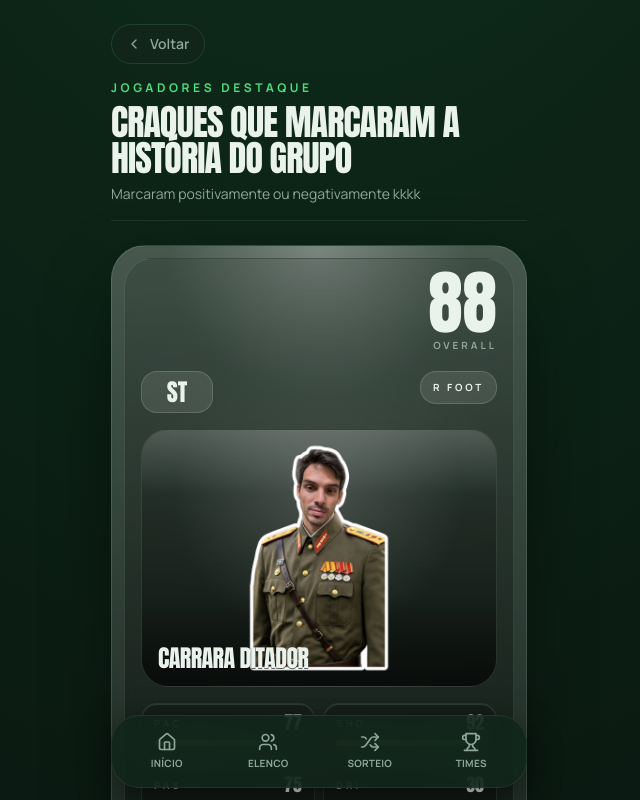
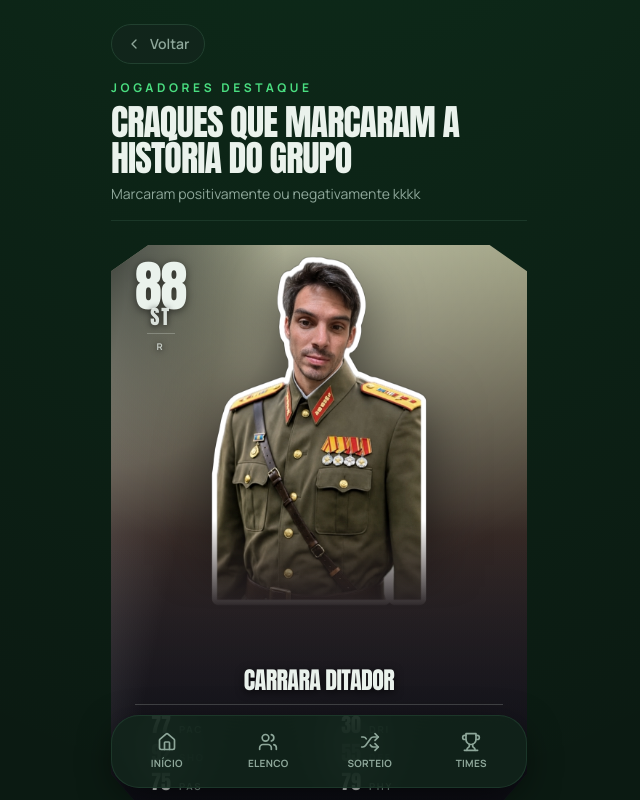
Before and after one commit to gabrielcaixeta01/FutCarrara, a Next.js app: page /destaques in a window 1280 px wide. Shown: the top 800 px of the page, without its empty margins (321-961 px from the left). Built offline with nearby package versions, Linux system fonts and the light colour scheme.

Commit message:
Upgrade nas figurinhas

```diff
--- a/src/app/destaques/page.tsx
+++ b/src/app/destaques/page.tsx
@@ -17,7 +17,7 @@ const HIGHLIGHT_PLAYERS: HighlightPlayer[] = [
     dribble: 30,
     defense: 55,
     physical: 79,
-    accent: 'from-amber-300/35 via-orange-400/10 to-pink-500/15',
+    accent: 'from-amber-100/60 via-rose-400/18 to-purple-950/35',
   },
   {
     id: 'destaque-2',
@@ -33,7 +33,7 @@ const HIGHLIGHT_PLAYERS: HighlightPlayer[] = [
     dribble: 3,
     defense: 40,
     physical: 32,
-    accent: 'from-sky-300/35 via-cyan-400/10 to-emerald-400/15',
+    accent: 'from-orange-300/45 via-amber-700/22 to-stone-900/40',
   },
   {
     id: 'destaque-3',
@@ -49,7 +49,7 @@ const HIGHLIGHT_PLAYERS: HighlightPlayer[] = [
     dribble: 21,
     defense: 40,
     physical: 12,
-    accent: 'from-sky-300/35 via-cyan-400/10 to-emerald-400/15',
+    accent: 'from-lime-200/45 via-yellow-600/16 to-emerald-950/35',
   },
   {
     id: 'destaque-4',
@@ -65,7 +65,7 @@ const HIGHLIGHT_PLAYERS: HighlightPlayer[] = [
     dribble: 85,
     defense: 78,
     physical: 79,
-    accent: 'from-sky-300/35 via-cyan-400/10 to-emerald-400/15',
+    accent: 'from-yellow-100/55 via-amber-400/18 to-orange-950/35',
   },
   {
     id: 'destaque-5',
@@ -81,7 +81,7 @@ const HIGHLIGHT_PLAYERS: HighlightPlayer[] = [
     dribble: 88,
     defense: 91,
     physical: 78,
-    accent: 'from-sky-300/35 via-cyan-400/10 to-emerald-400/15',
+    accent: 'from-slate-100/50 via-sky-400/16 to-indigo-950/38',
   },
   {
     id: 'destaque-6',
@@ -97,7 +97,7 @@ const HIGHLIGHT_PLAYERS: HighlightPlayer[] = [
     dribble: 85,
     defense: 78,
     physical: 77,
-    accent: 'from-sky-300/35 via-cyan-400/10 to-emerald-400/15',
+    accent: 'from-stone-200/45 via-lime-900/22 to-green-950/40',
   },
 ];
 
--- a/src/components/destaques/HighlightCard.tsx
+++ b/src/components/destaques/HighlightCard.tsx
@@ -27,7 +27,12 @@ interface Props {
   player: HighlightPlayer;
 }
 
+/** Silhueta da carta: cantos chanfrados, no espírito das cartas do Ultimate Team. */
+const CARD_SHAPE =
+  'polygon(9% 0, 91% 0, 100% 4.5%, 100% 91%, 89% 100%, 11% 100%, 0 91%, 0 4.5%)';
+
 export function HighlightCard({ player }: Props) {
+  // A FIFA lê as stats em coluna: PAC/SHO/PAS na esquerda, DRI/DEF/PHY na direita.
   const stats: HighlightStat[] = [
     { label: 'PAC', value: String(player.pace) },
     { label: 'SHO', value: String(player.shot) },
@@ -40,86 +45,83 @@ export function HighlightCard({ player }: Props) {
   return (
     <article
       className={cn(
-        'relative overflow-hidden rounded-[2.15rem] border border-white/12 bg-[linear-gradient(180deg,rgba(255,255,255,0.24),rgba(255,255,255,0.06))] p-3 shadow-[0_24px_90px_-34px_rgba(0,0,0,0.95)]',
+        'group relative isolate aspect-63/88 overflow-hidden bg-linear-to-b shadow-[0_24px_90px_-34px_rgba(0,0,0,0.95)]',
         player.accent,
       )}
+      style={{ clipPath: CARD_SHAPE }}
     >
-      <div className="absolute inset-0 opacity-90" />
-      <div className="absolute inset-x-0 top-0 h-40 bg-[radial-gradient(circle_at_50%_0%,rgba(255,255,255,0.28),transparent_58%)]" />
-      <div className="absolute inset-x-[-15%] top-[18%] h-40 rotate-[-10deg] bg-[radial-gradient(circle_at_50%_50%,rgba(255,255,255,0.11),transparent_60%)] blur-2xl" />
+      {/* Profundidade: luz vinda de cima, escuro assentando embaixo. */}
+      <div className="absolute inset-0 bg-[radial-gradient(circle_at_50%_0%,rgba(255,255,255,0.22),transparent_55%),linear-gradient(180deg,transparent_45%,rgba(4,10,7,0.72))]" />
 
-      <div className="relative z-10 flex h-full min-h-160 flex-col rounded-[1.8rem] border border-white/10 bg-[linear-gradient(180deg,rgba(12,18,14,0.12),rgba(12,18,14,0.58))] p-4 backdrop-blur-sm">
-        <header className="flex items-end justify-end gap-3">
-          <div className="text-right">
-            <span className="block font-display text-[4.35rem] leading-[0.8] text-ink">
-              {player.rating}
-            </span>
-            <span className="text-[0.62rem] font-bold uppercase tracking-[0.3em] text-ink-soft">
-              Overall
-            </span>
-          </div>
-        </header>
-
-        <div className="mt-4 flex flex-1 flex-col">
-          <div className="flex items-start justify-between gap-3">
-            <span className="inline-flex min-w-18 items-center justify-center rounded-2xl border border-white/15 bg-white/10 px-3 py-2 text-center font-display text-2xl leading-none text-ink">
-              {player.role}
-            </span>
-            <span className="inline-flex min-w-18 items-center justify-center rounded-2xl border border-white/15 bg-white/10 px-3 py-2 text-center text-[0.62rem] font-bold uppercase tracking-[0.28em] text-ink">
-              {player.foot} foot
-            </span>
-          </div>
-
-          <div className="relative mt-4 flex flex-1 items-end justify-center overflow-hidden rounded-[1.7rem] border border-white/10 bg-[radial-gradient(circle_at_50%_26%,rgba(255,255,255,0.15),transparent_56%),linear-gradient(180deg,rgba(0,0,0,0.08),rgba(0,0,0,0.38))]">
-            <div className="absolute inset-x-0 top-0 h-16 bg-[linear-gradient(180deg,rgba(255,255,255,0.18),transparent)]" />
-            <div className="absolute inset-x-0 bottom-0 h-24 bg-[linear-gradient(0deg,rgba(0,0,0,0.48),transparent)]" />
+      {/* Recorte do jogador: sangra na carta, sem moldura. As figurinhas têm
+          contorno branco e terminam num corte reto — a máscara dissolve essa
+          borda no fundo em vez de deixar a linha aparecendo. */}
+      <div
+        className="absolute inset-x-0 top-0 bottom-[36%] pl-[24%]"
+        style={{
+          maskImage: 'linear-gradient(to bottom, black 74%, transparent 98%)',
+          WebkitMaskImage: 'linear-gradient(to bottom, black 74%, transparent 98%)',
+        }}
+      >
         {player.image ? (
           <Image
             src={player.image}
             alt={player.imageAlt ?? player.name}
             fill
-                className="object-contain object-bottom p-2"
+            sizes="(max-width: 768px) 90vw, 420px"
+            className="object-contain object-bottom drop-shadow-[0_18px_28px_rgba(0,0,0,0.55)]"
           />
         ) : (
-              <div className="relative z-10 flex h-full min-h-62.5 w-full items-end justify-center p-4">
-                <span className="rounded-full border border-white/15 bg-black/28 px-4 py-2 text-center text-[0.62rem] font-bold uppercase tracking-[0.28em] text-ink-soft backdrop-blur-sm">
+          <div className="flex h-full items-end justify-center pb-2">
+            <span className="text-[0.58rem] font-bold uppercase tracking-[0.28em] text-ink-soft">
               imagem pendente
             </span>
           </div>
         )}
+      </div>
 
-            <div className="absolute bottom-4 left-4 right-4 flex items-end justify-between gap-4">
-              <div>
-                <p className="font-display text-2xl uppercase leading-none tracking-tight text-ink drop-shadow-[0_1px_0_rgba(0,0,0,0.6)]">
+      {/* Véu no canto superior esquerdo. As figurinhas variam muito de formato — as
+          mais largas passam por baixo do bloco de identidade e o contorno branco
+          apaga o texto. Isso garante contraste independente da imagem. */}
+      <div className="pointer-events-none absolute left-0 top-0 h-56 w-44 bg-[radial-gradient(ellipse_at_top_left,rgba(4,10,7,0.82),transparent_70%)]" />
+
+      {/* Brilho metálico atravessando a carta. */}
+      <div className="pointer-events-none absolute inset-y-0 -left-1/3 w-1/2 -skew-x-12 bg-[linear-gradient(90deg,transparent,rgba(255,255,255,0.16),transparent)] transition-transform duration-700 ease-out group-hover:translate-x-[280%] motion-reduce:transition-none motion-reduce:group-hover:translate-x-0" />
+
+      <div className="relative z-10 flex h-full flex-col px-6 pt-5 pb-8">
+        {/* Bloco de identidade, canto superior esquerdo — a assinatura da carta FIFA. */}
+        <header className="flex flex-col items-center self-start">
+          <span className="font-display text-[3.4rem] leading-[0.78] tracking-tight text-ink drop-shadow-[0_2px_4px_rgba(0,0,0,0.5)]">
+            {player.rating}
+          </span>
+          <span className="font-display text-xl uppercase leading-none tracking-[0.08em] text-ink/90 drop-shadow-[0_1px_3px_rgba(0,0,0,0.85)]">
+            {player.role}
+          </span>
+          <span className="my-1.5 h-px w-7 bg-ink/25" />
+          <span className="text-[0.58rem] font-bold uppercase tracking-[0.2em] text-ink/75 drop-shadow-[0_1px_3px_rgba(0,0,0,0.9)]">
+            {player.foot}
+          </span>
+        </header>
+
+        <div className="flex-1" />
+
+        <p className="text-center font-display text-2xl uppercase leading-none tracking-tight text-ink drop-shadow-[0_2px_4px_rgba(0,0,0,0.65)]">
           {player.name}
         </p>
-              </div>
-            </div>
-          </div>
 
-          <div className="mt-4 grid grid-cols-2 gap-2">
+        <div className="mt-3 mb-2.5 h-px bg-ink/20" />
+
+        <div className="grid grid-flow-col grid-cols-2 grid-rows-3 gap-x-5 gap-y-1.5 px-1">
           {stats.map((stat) => (
-              <div
-                key={stat.label}
-                className="rounded-2xl border border-white/10 bg-black/16 px-3 py-2.5 shadow-[inset_0_1px_0_rgba(255,255,255,0.12)]"
-              >
-                <div className="flex items-center justify-between gap-3">
-                  <span className="text-[0.62rem] font-bold uppercase tracking-[0.3em] text-ink-soft">
+            <div key={stat.label} className="flex items-baseline gap-2">
+              <span className="min-w-8 text-right font-display text-xl leading-none text-ink">
+                {stat.value}
+              </span>
+              <span className="text-[0.6rem] font-bold uppercase tracking-[0.18em] text-ink-soft">
                 {stat.label}
               </span>
-                  <span className="font-display text-lg leading-none text-ink">
-                    {stat.value}
-                  </span>
-                </div>
-                <div className="mt-2 h-1.5 overflow-hidden rounded-full bg-white/8">
-                  <div
-                    className="h-full rounded-full bg-[linear-gradient(90deg,var(--color-flood),var(--color-grass-soft))]"
-                    style={{ width: `${Number(stat.value)}%` }}
-                  />
-                </div>
             </div>
           ))}
-          </div>
         </div>
       </div>
     </article>
```
Lines whose indentation alone changed are shown as unchanged.
